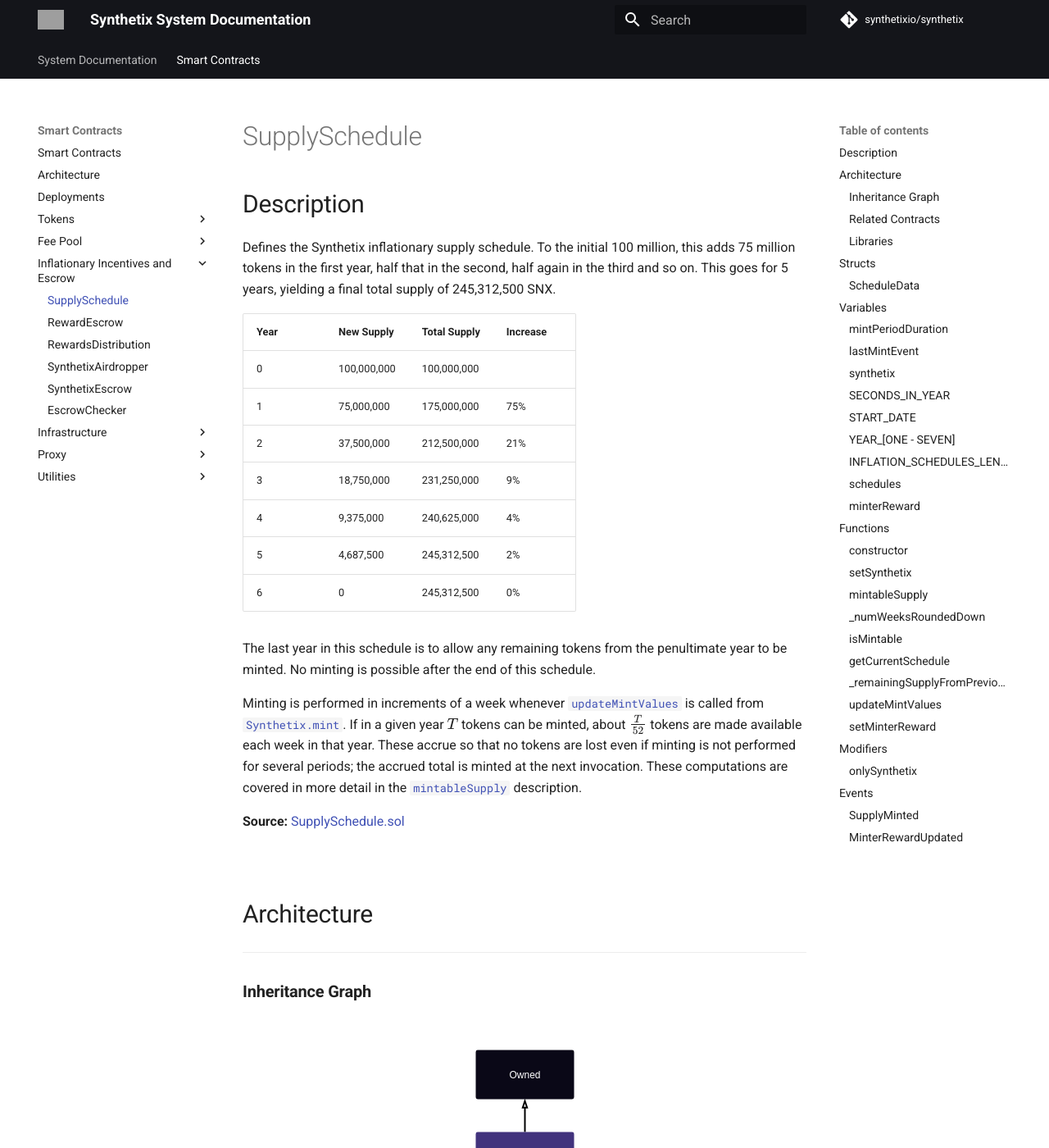
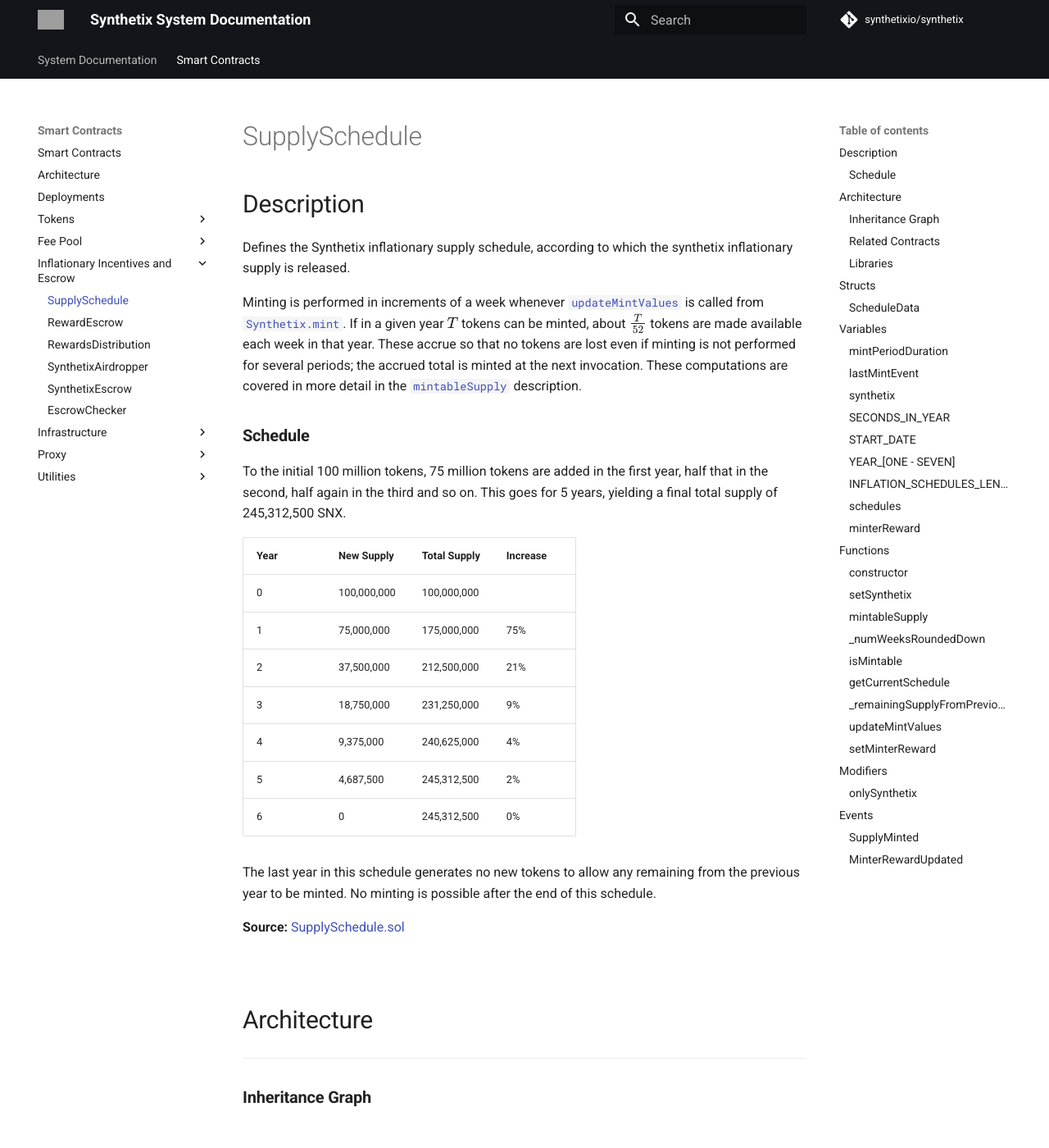
Before and after one commit to Synthetixio/synthetix, an MkDocs documentation site: the page built from docs/contracts/SupplySchedule.md, in a window 1280 px wide and 1400 px high. Shown: the whole window at 82% size. Built offline with MkDocs 1.6.1 and Material for MkDocs 9.7.7, drawn with Linux system fonts in a browser that asks for light colours; formulas are drawn with MathJax 3; comment, search, counter and statistics services are not loaded; some of the changed lines change nothing that is shown; grey boxes are pictures that could not be loaded.

Commit message:
Improve SupplySchedule description.

```diff
--- a/docs/contracts/SupplySchedule.md
+++ b/docs/contracts/SupplySchedule.md
@@ -2,7 +2,13 @@
 
 ## Description
 
-Defines the Synthetix inflationary supply schedule. To the initial 100 million, this adds 75 million tokens in the first year, half that in the second, half again in the third and so on. This goes for 5 years, yielding a final total supply of 245,312,500 SNX.
+Defines the Synthetix inflationary supply schedule, according to which the synthetix inflationary supply is released.
+
+Minting is performed in increments of a week whenever [`updateMintValues`](#updatemintvalues) is called from [`Synthetix.mint`](Synthetix.md#mint). If in a given year $T$ tokens can be minted, about $\frac{T}{52}$ tokens are made available each week in that year. These accrue so that no tokens are lost even if minting is not performed for several periods; the accrued total is minted at the next invocation. These computations are covered in more detail in the [`mintableSupply`](#mintablesupply) description.
+
+### Schedule
+
+To the initial 100 million tokens, 75 million tokens are added in the first year, half that in the second, half again in the third and so on. This goes for 5 years, yielding a final total supply of 245,312,500 SNX.
 
 Year |  New Supply | Total Supply | Increase
 -----|-------------|--------------|---------
@@ -14,9 +20,7 @@
    5 |   4,687,500 |  245,312,500 | 2%
    6 |           0 |  245,312,500 | 0%
 
-The last year in this schedule is to allow any remaining tokens from the penultimate year to be minted. No minting is possible after the end of this schedule.
-
-Minting is performed in increments of a week whenever [`updateMintValues`](#updatemintvalues) is called from [`Synthetix.mint`](Synthetix.md#mint). If in a given year $T$ tokens can be minted, about $\frac{T}{52}$ tokens are made available each week in that year. These accrue so that no tokens are lost even if minting is not performed for several periods; the accrued total is minted at the next invocation. These computations are covered in more detail in the [`mintableSupply`](#mintablesupply) description.
+The last year in this schedule generates no new tokens to allow any remaining from the previous year to be minted. No minting is possible after the end of this schedule.
 
 **Source:** [SupplySchedule.sol](https://github.com/Synthetixio/synthetix/blob/master/contracts/SupplySchedule.sol)
 
```
